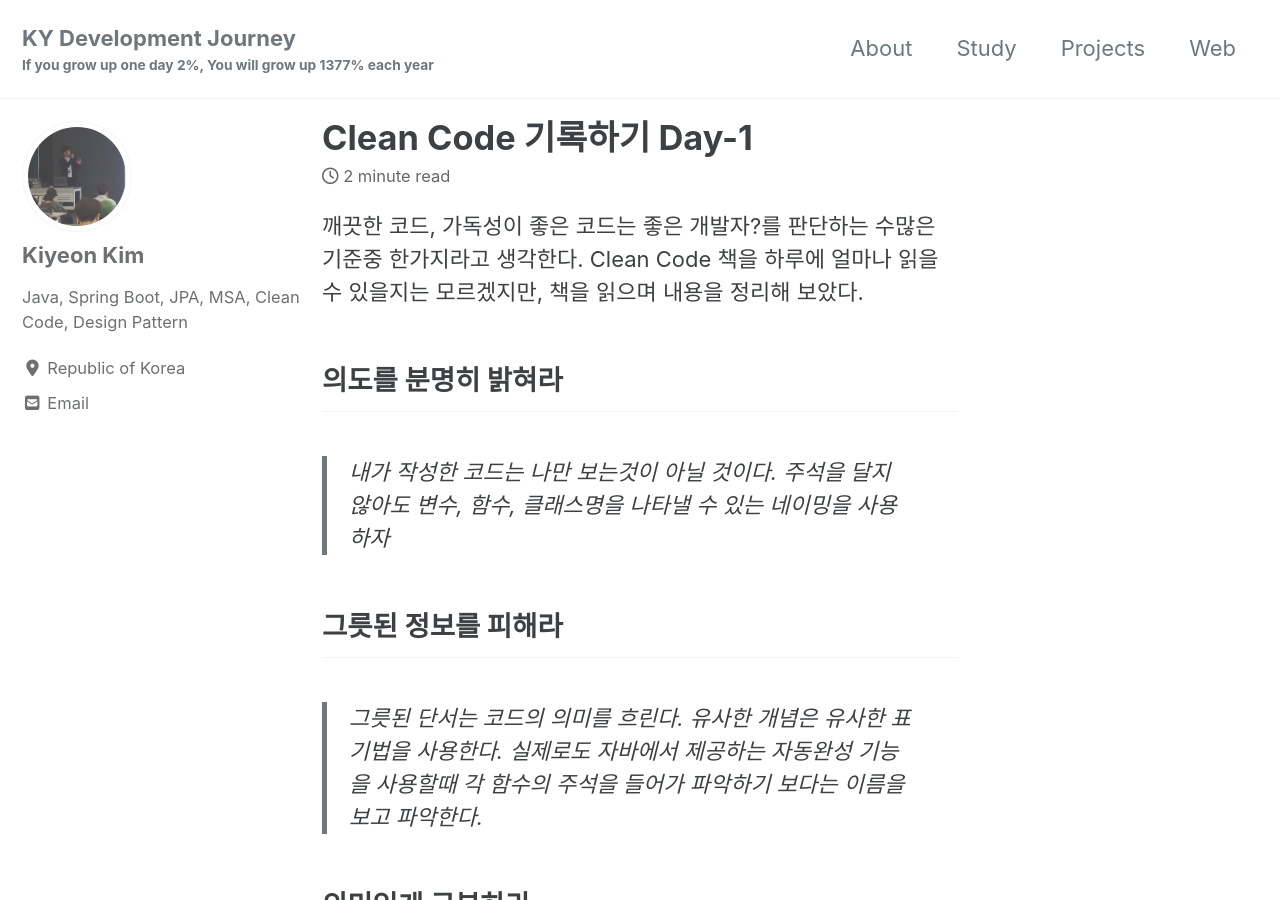
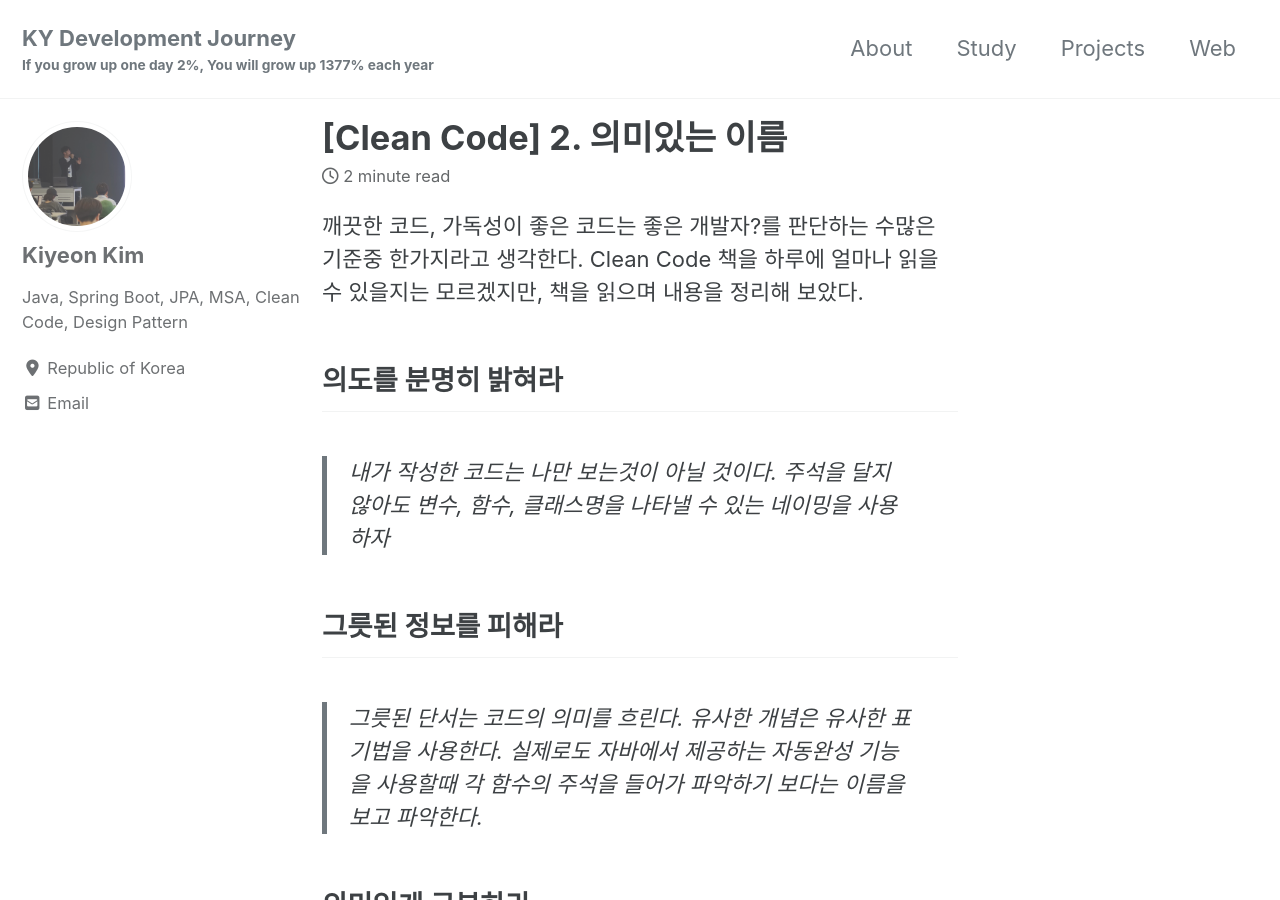
Before and after one commit to giyeon95/giyeon95.github.io, a Jekyll site: the page built from _posts/2020-03-24-clean-code-2.의미있는이름.md, in a window 1280 px wide and 900 px high. Built offline with Jekyll 4.4.1, drawn with Linux system fonts in a browser that asks for light colours; cached includes are drawn as plain includes; nearby versions of some CDN libraries.

Commit message:
블로그 꾸미기

```diff
--- a/_posts/2020-03-24-clean-code-2.의미있는이름.md
+++ b/_posts/2020-03-24-clean-code-2.의미있는이름.md
@@ -1,8 +1,8 @@
 ---
 comments: true
 date: 2020-03-25 22:21:02 -0400
-title: "Clean Code 기록하기 Day-1"
-categories: book
+title: "[Clean Code] 2. 의미있는 이름"
+categories: book/Clean-Code
 ---
 
 깨끗한 코드, 가독성이 좋은 코드는 좋은 개발자?를 판단하는 수많은 기준중 한가지라고 생각한다.
```
